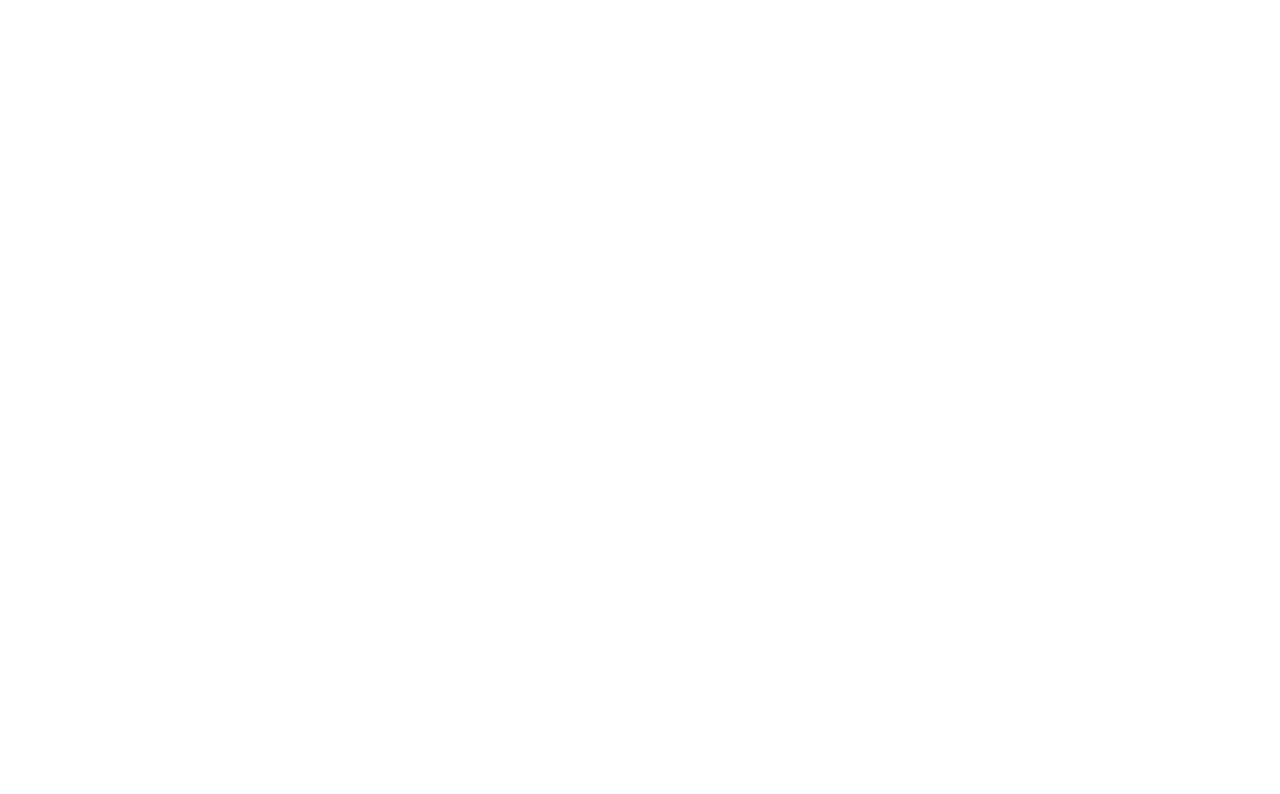
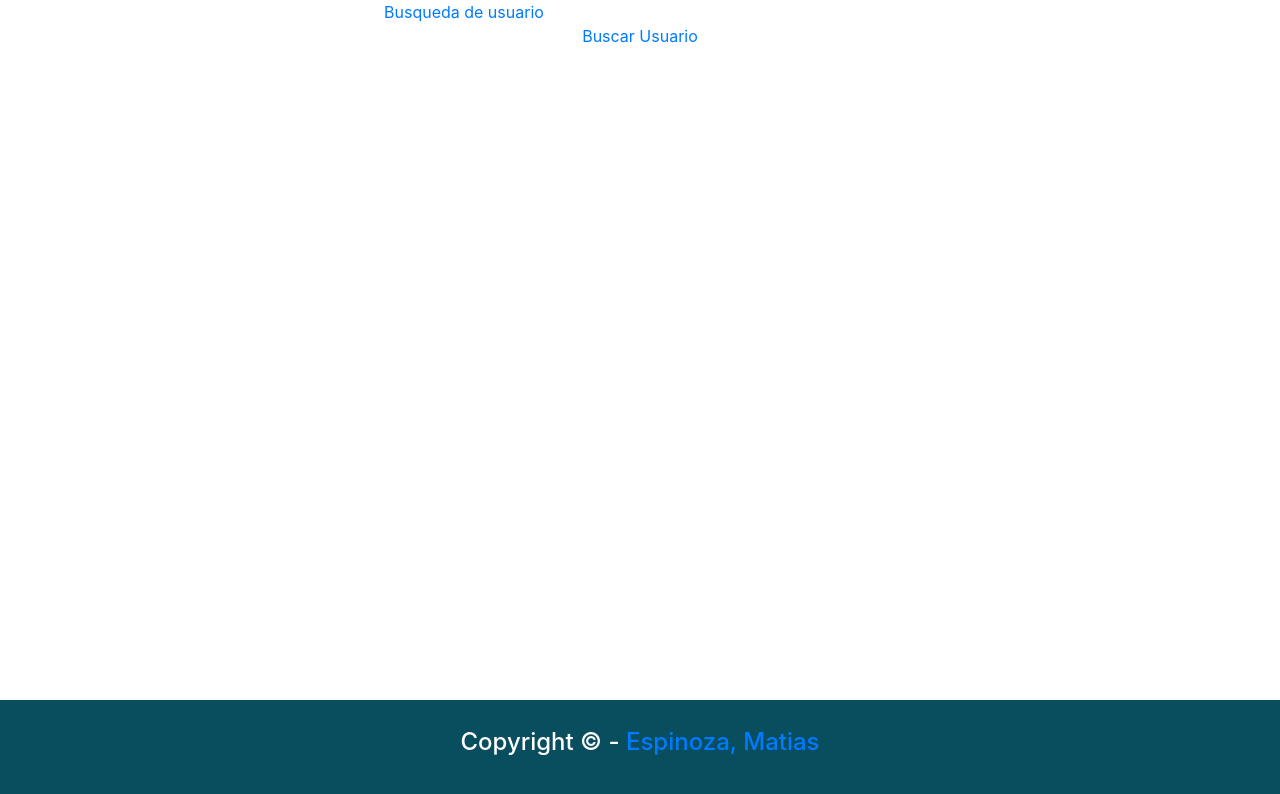
Before and after one commit to osana-salud/frontend-applicants, a React (Create React App) app: page / in a window 1280 px wide. Shown: the top 794 px of the page. Built offline with nearby package versions, Linux system fonts and the light colour scheme.

Commit message:
Project structure

```diff
--- a/src/components/app/App.tsx
+++ b/src/components/app/App.tsx
@@ -1,10 +1,12 @@
 import React from 'react';
 import './App.css';
+import Main from '../main/main'
 import 'bootstrap/dist/css/bootstrap.min.css';
 
 function App() {
   return (
     <div className="App">
+      <Main></Main>
     </div>
   );
 }
--- /dev/null
+++ b/src/components/footer/footer.tsx
@@ -0,0 +1,19 @@
+import React from 'react'
+
+export default function Footer() {
+  return (
+    <div style={{
+      position: 'fixed', backgroundColor: '#084E5F', margin: '0',
+      left: 0, bottom: 0,
+      height: '100px', width: '100%', alignContent: 'center', alignItems: 'center'
+    }} className={'page-footer'} >
+      <h4>
+        <p style={{ color: '#FFFFFF' }}>{`Copyright © - `}
+          <a rel="stylesheet" href={'https://www.linkedin.com/in/matias-espinoza-09a736187/'} target="_blank" >
+            Espinoza, Matias
+        </a>
+        </p>
+      </h4>
+    </div>
+  )
+}
--- /dev/null
+++ b/src/components/header/header.tsx
@@ -0,0 +1,21 @@
+import React from 'react'
+import { Nav } from 'react-bootstrap'
+import {
+  NavLink
+} from 'react-router-dom'
+import { localPath } from '../../constantes'
+
+const Header = () => {
+  return (
+    <Nav>
+      {/* <Nav.Item>
+        <NavLink to={localPath.ROOT} >home</NavLink>
+      </Nav.Item> */}
+      <Nav.Item>
+        <NavLink to={localPath.SEARCH_GIT} >Busqueda de usuario</NavLink>
+      </Nav.Item>
+    </Nav>
+  )
+}
+
+export default Header
--- /dev/null
+++ b/src/components/home/home.tsx
@@ -0,0 +1,11 @@
+import React from 'react'
+import { NavLink } from 'react-router-dom'
+import { localPath } from '../../constantes'
+
+export default function Home() {
+  return (
+    <div>
+      <NavLink to={localPath.SEARCH_GIT} >Buscar Usuario</NavLink>
+    </div>
+  )
+}
--- /dev/null
+++ b/src/components/main/main.tsx
@@ -0,0 +1,21 @@
+import React from 'react'
+import { BrowserRouter as Router, Route, Switch } from 'react-router-dom';
+import { localPath } from '../../constantes';
+import Footer from '../footer/footer';
+import Header from '../header/header';
+import Home from '../home/home';
+
+const main = () => {
+  return (
+    <div style={{ paddingRight: '30%', paddingLeft: '30%'  }}>
+      <Router basename="/"  >
+        <Header></Header>
+        <Switch  >
+          <Route exact path={localPath.ROOT} render={(props) => <Home />} />
+        </Switch>
+      </Router>
+      <Footer></Footer>
+    </div>
+  )
+}
+export default main;
--- /dev/null
+++ b/src/constantes.ts
@@ -0,0 +1,5 @@
+export const localPath = {
+  ROOT: '/',
+  SEARCH_GIT: '/usuario/search',
+  USER_DETAIL: '/usuario',
+}
```
